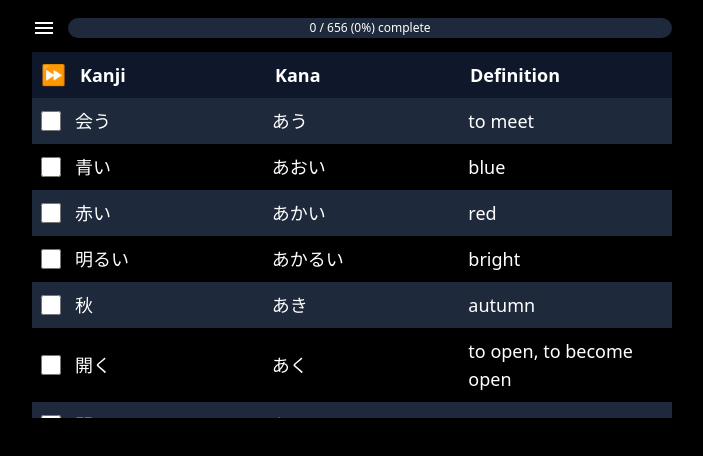
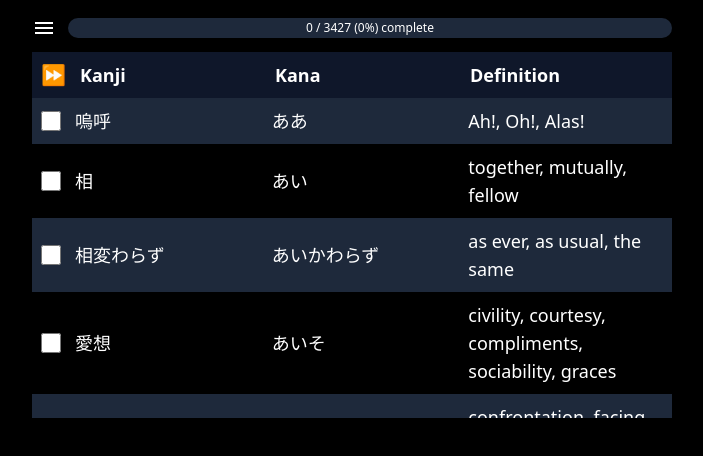
Before and after one commit to bryanjenningz/jlpt-audio-srs, a Next.js app: page /words/1 in a window 1280 px wide. Shown: the top 456 px of the page, without its empty margins (288-991 px from the left). Built offline with nearby package versions, Linux system fonts and the light colour scheme.

Commit message:
Add jlpt1 and jlpt2 to levels

```diff
--- a/src/utils/levels.ts
+++ b/src/utils/levels.ts
@@ -3,9 +3,15 @@ import { z } from "zod";
 
 export type Level = z.infer<typeof levelSchema>;
 
-export const levels: readonly Level[] = [5, 4, 3];
+export const levels: readonly Level[] = [5, 4, 3, 2, 1];
 
-const levelSchema = z.union([z.literal(5), z.literal(4), z.literal(3)]);
+const levelSchema = z.union([
+  z.literal(5),
+  z.literal(4),
+  z.literal(3),
+  z.literal(2),
+  z.literal(1),
+]);
 
 export function useLevel(): Level {
   const router = useRouter();
--- a/src/word-history/use-word-history.tsx
+++ b/src/word-history/use-word-history.tsx
@@ -11,6 +11,8 @@ export function useWordHistory(level: Level) {
     5: [],
     4: [],
     3: [],
+    2: [],
+    1: [],
   });
 
   function addToWordHistory(level: Level, word: Word) {
--- a/src/words/hooks.ts
+++ b/src/words/hooks.ts
@@ -9,6 +9,8 @@ const localStorageKey = "words";
 type WordRecord = Record<Level, Word[]>;
 
 const wordRecordSchema = z.object({
+  1: wordsSchema,
+  2: wordsSchema,
   3: wordsSchema,
   4: wordsSchema,
   5: wordsSchema,
@@ -16,6 +18,8 @@ const wordRecordSchema = z.object({
 
 export function useWords(level: Level) {
   const [words, setWords] = useState<WordRecord>({
+    1: [],
+    2: [],
     3: [],
     4: [],
     5: [],
```
